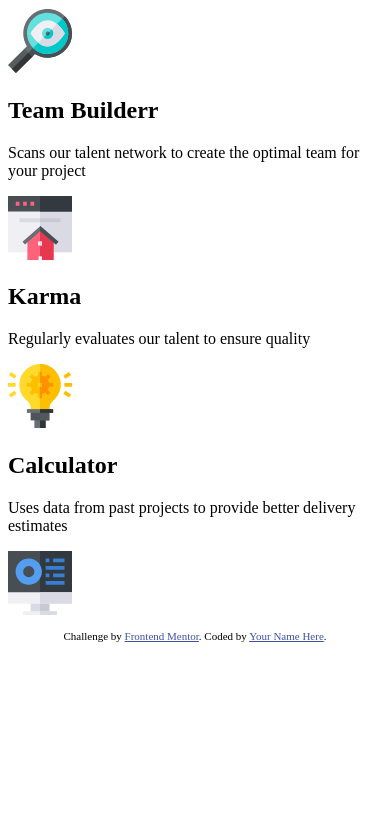
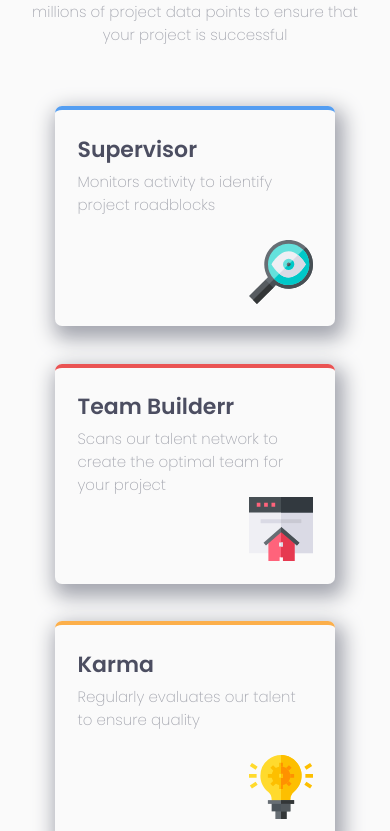
Before and after one commit to AlwinJun/four-card-feature-section-master, a plain HTML site: page index.html in a window 390 px wide. Shown: the part 263-1094 px from the top of the page. Before the commit the page ends 916 px from the top, so only its background shows below. Drawn offline with Linux system fonts and the light colour scheme.

Commit message:
Style mobile layout

```diff
--- a/css/style.css
+++ b/css/style.css
@@ -0,0 +1,125 @@
+* {
+  padding: 0;
+  margin: 0;
+  box-sizing: border-box;
+}
+
+html {
+  font-size: 62.5%;
+}
+
+:root {
+  --fs-primary: 1.5rem;
+
+  --fw-200: 200;
+  --fw-400: 400;
+  --fw-600: 600;
+
+  --very-dark-blue: hsl(234, 12%, 34%);
+  --grayish-blue: hsl(229, 6%, 66%);
+  --very-light-gray: hsl(0, 0%, 98%);
+}
+
+body {
+  font-size: var(--fs-primary);
+  font-weight: 200;
+  font-family: 'Poppins', sans-serif;
+  background-color: var(--very-light-gray);
+  color: var(--grayish-blue);
+
+}
+
+.container {
+  margin: auto;
+  width: min(90%, 900px);
+  /* outline: 2px solid red; */
+}
+
+header {
+  margin: 4em auto;
+  text-align: center;
+}
+
+header h1 {
+  font-size: 3rem;
+}
+
+header .header-top {
+  display: block;
+  font-weight: var(--fw-400);
+}
+
+header .header-bottom {
+  color: var(--very-dark-blue);
+  font-weight: var(--fw-600);
+}
+
+header .subtitle {
+  width: min(100%, 450px);
+  text-align: center;
+  margin: 0 auto;
+}
+
+/* =====MAIN CONTENT===== */
+
+.content .col {
+  display: flex;
+  flex-direction: column;
+  align-items: center;
+}
+
+.card {
+  width: min(100%, 280px);
+  min-height: 220px;
+  /* outline: 2px solid red; */
+  margin-bottom: 2.5em;
+  border-radius: 7px;
+  box-shadow: 4px 8px 20px 5px var(--grayish-blue);
+  padding: 1.5em;
+  position: relative;
+}
+
+.card .card-title {
+  font-size: 2.2rem;
+  color: var(--very-dark-blue);
+  font-weight: var(--fw-600);
+  margin-bottom: .2em;
+}
+
+.card>.card-img {
+  position: absolute;
+  bottom: 1.5em;
+  right: 1.5em;
+}
+
+#supervisor {
+  border-top: 4px solid hsl(212, 86%, 64%);
+}
+
+#team-builder {
+  border-top: 4px solid hsl(0, 78%, 62%);
+}
+
+#karma {
+  border-top: 4px solid hsl(34, 97%, 64%);
+}
+
+#calculator {
+  border-top: 4px solid hsl(180, 62%, 55%);
+}
+
+
+
+/* =====Footer===== */
+
+.attribution {
+  font-size: 1.3rem;
+  color: var(--very-dark-blue);
+  margin: 4em auto;
+  width: 90%;
+  text-align: center;
+}
+
+.attribution a {
+  color: hsl(228, 45%, 44%);
+}
--- a/index.html
+++ b/index.html
@@ -12,19 +12,10 @@
     <link rel="preconnect" href="https://fonts.gstatic.com" crossorigin />
     <link href="https://fonts.googleapis.com/css2?family=Poppins:wght@200;400;600&display=swap" rel="stylesheet" />
 
-    <link rel="stylesheet" href="css/style" />
+    <link rel="stylesheet" href="css/style.css" />
     <title>Frontend Mentor | Four card feature section</title>
 
     <!-- Feel free to remove these styles or customise in your own stylesheet 👍 -->
-    <style>
-      .attribution {
-        font-size: 11px;
-        text-align: center;
-      }
-      .attribution a {
-        color: hsl(228, 45%, 44%);
-      }
-    </style>
   </head>
   <body>
     <div class="container">
@@ -37,6 +28,7 @@
       </header>
 
       <main class="content">
+        <div class="col">
           <div class="card" id="supervisor">
             <h2 class="card-title">Supervisor</h2>
             <p class="card-text">Monitors activity to identify project roadblocks</p>
@@ -57,6 +49,7 @@
             <p class="card-text">Uses data from past projects to provide better delivery estimates</p>
             <img src="images/icon-calculator.svg" alt="icon-calculator" class="card-img" />
           </div>
+        </div>
       </main>
     </div>
     <!--End container-->
```
Lines whose indentation alone changed are shown as unchanged.
